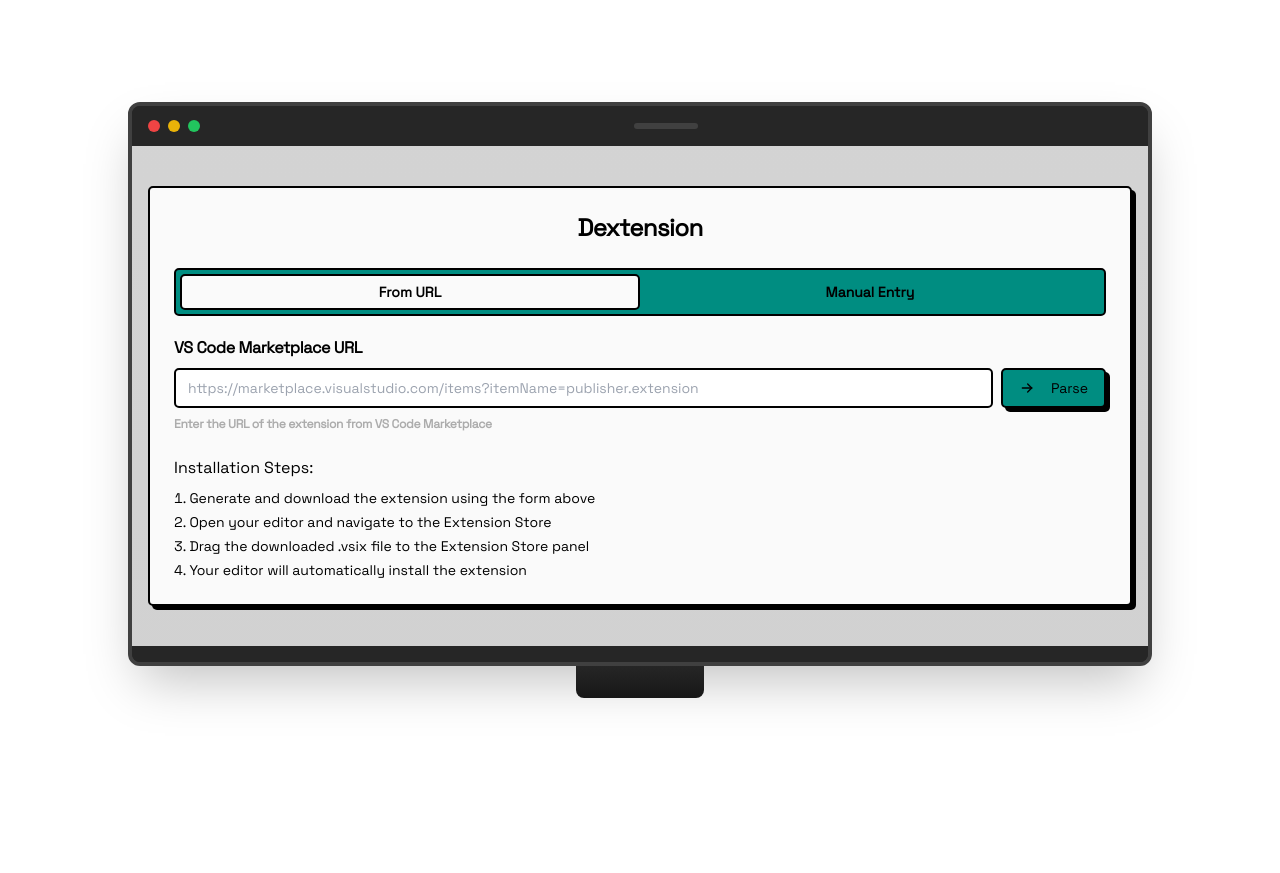
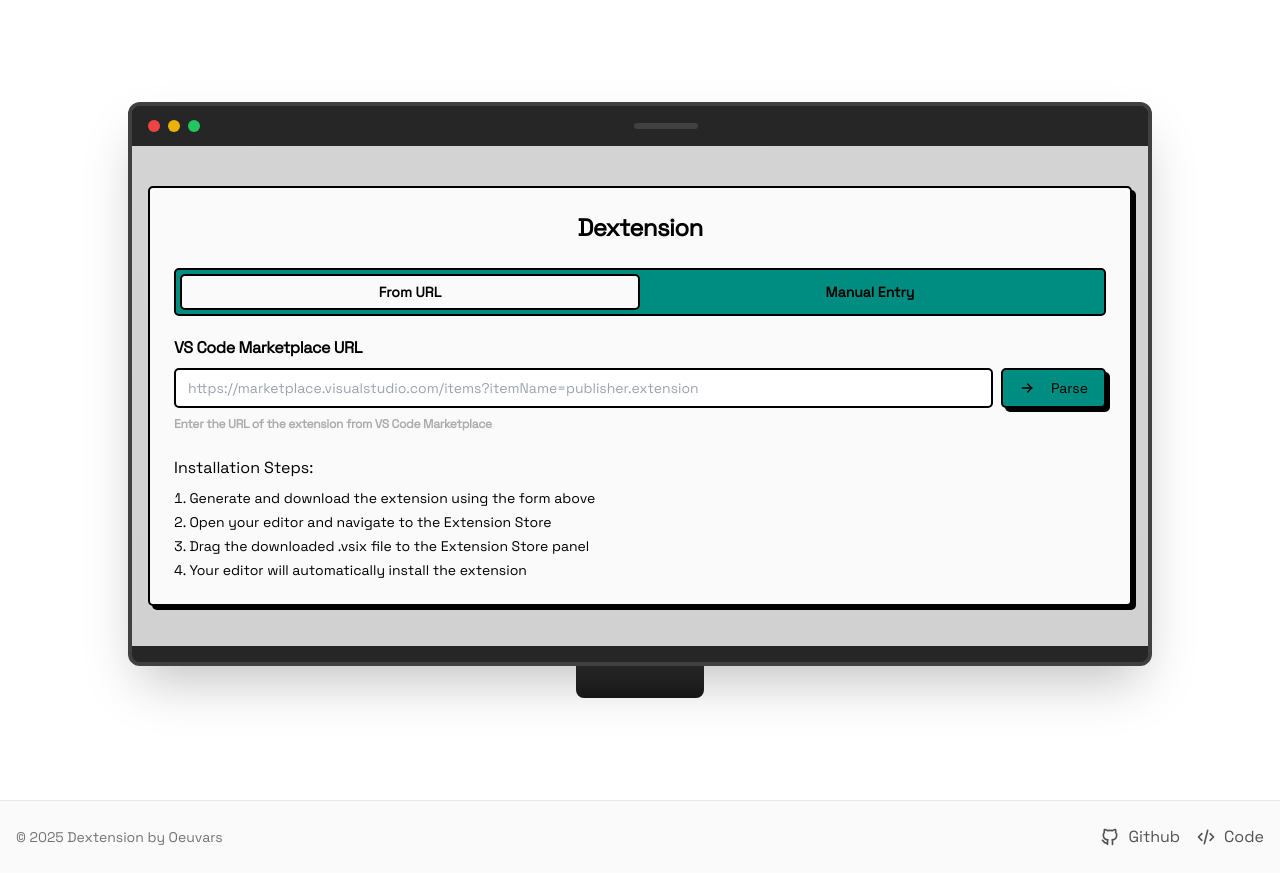
Before and after one commit to oeuvars/dextension, a Next.js app: page / in a window 1280 px wide. Before the commit the page ends 800 px from the top, so only its background shows below. Built offline with nearby package versions, Linux system fonts and the light colour scheme.

Commit message:
feat: footer added

```diff
--- a/src/app/layout.tsx
+++ b/src/app/layout.tsx
@@ -1,6 +1,6 @@
-
 import { Space_Grotesk } from "next/font/google";
 import { Metadata } from "next";
+import { IconBrandGithub, IconCode } from "@tabler/icons-react";
 import "./globals.css";
 
 const space = Space_Grotesk({
@@ -40,9 +40,43 @@
   return (
     <html lang="en">
       <body
-        className={`${space.className}`}
+        className={`${space.className} flex flex-col min-h-screen`}
       >
-        {children}
+        <main className="flex-grow">
+          {children}
+        </main>
+
+        <footer className="py-6 border-t bg-neutral-50">
+          <div className="container mx-auto px-4">
+            <div className="flex flex-col md:flex-row justify-between items-center gap-4">
+              <div className="text-sm text-neutral-500">
+                © {new Date().getFullYear()} Dextension by Oeuvars
+              </div>
+              <div className="flex items-center gap-4">
+                <a
+                  href="https://github.com/oeuvars"
+                  target="_blank"
+                  rel="noopener noreferrer"
+                  className="text-neutral-600 hover:text-neutral-900 transition-colors flex gap-2"
+                  title="GitHub Profile"
+                >
+                  <IconBrandGithub className="size-5 my-auto" />
+                  <span>Github</span>
+                </a>
+                <a
+                  href="https://github.com/oeuvars/dextension"
+                  target="_blank"
+                  rel="noopener noreferrer"
+                  className="text-neutral-600 hover:text-neutral-900 transition-colors flex gap-2"
+                  title="Project Repository"
+                >
+                  <IconCode className="size-5 my-auto" />
+                  <span>Code</span>
+                </a>
+              </div>
+            </div>
+          </div>
+        </footer>
       </body>
     </html>
   );
```
Also changed, not shown: 1 other file (tests, documents, lock files or other folders).
